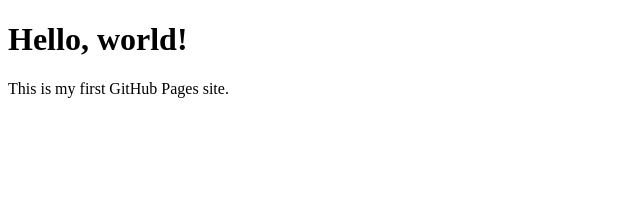
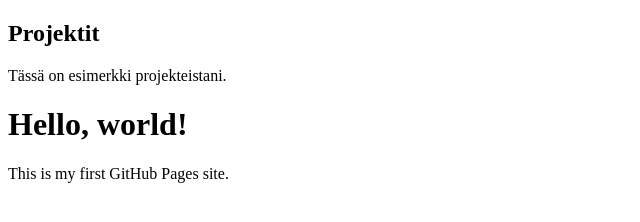
Before and after one commit to VeetiKur/portfolio-site, a plain HTML site: page index.html in a window 1280 px wide. Shown: the whole page, without its empty margins (0-640 px from the left). Drawn offline with Linux system fonts and the light colour scheme.

Commit message:
Add projects section

```diff
--- a/index.html
+++ b/index.html
@@ -4,6 +4,10 @@
   <title>My First GitHub Page</title>
 </head>
 <body>
+    <section id="projects">
+        <h2>Projektit</h2>
+        <p>Tässä on esimerkki projekteistani.</p>
+    </section>
   <h1>Hello, world!</h1>
   <p>This is my first GitHub Pages site.</p>
 </body>
```
